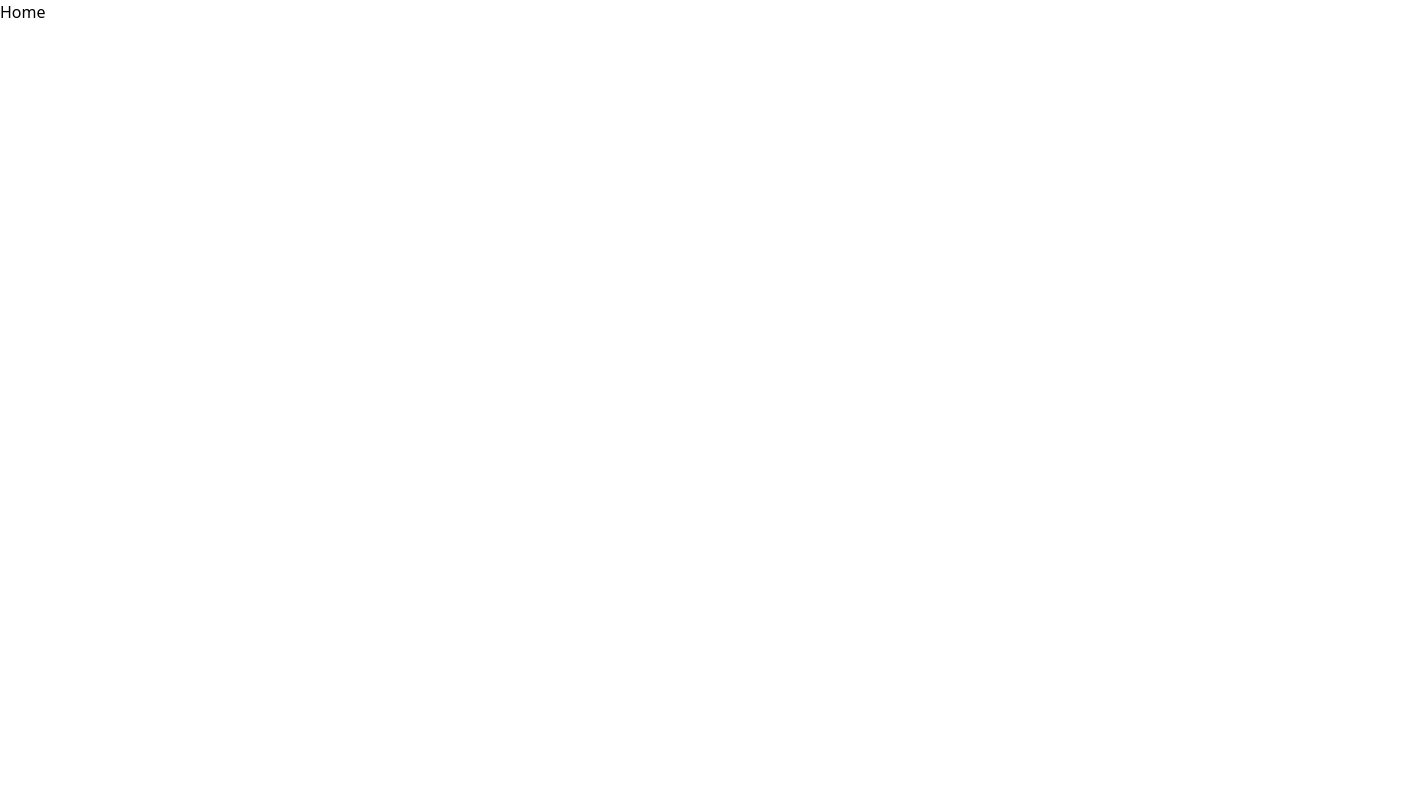
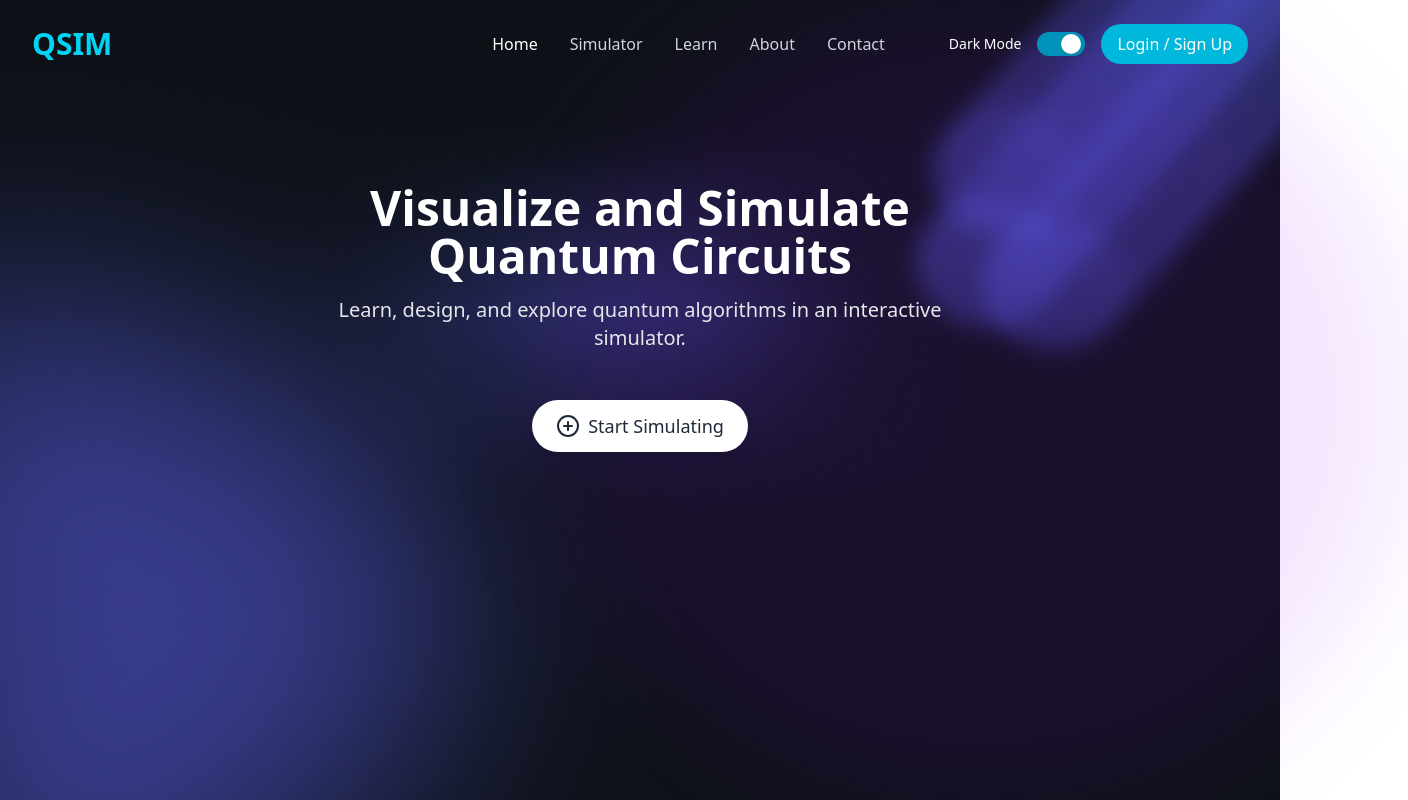
Before and after one commit to glenjaysondmello/quantum-computing-simulator, a React (Vite) app in the folder frontend/: page /home in a window 1280 px wide. Shown: the whole page, 1408 px wide, since content can reach past the window. Built offline with nearby package versions, Linux system fonts and the light colour scheme.

Commit message:
landing page

```diff
--- a/frontend/src/Home.jsx
+++ b/frontend/src/Home.jsx
@@ -1,9 +1,125 @@
-import React from 'react'
+import { useState } from 'react';
+import { Link } from 'react-router';
 
-const Home = () => {
+export default function QSIMHomePage() {
+  const [darkMode, setDarkMode] = useState(true);
+  const [mobileMenuOpen, setMobileMenuOpen] = useState(false);
+
+  const toggleDarkMode = () => {
+    setDarkMode(!darkMode);
+  };
+
+  const toggleMobileMenu = () => {
+    setMobileMenuOpen(!mobileMenuOpen);
+  };
+
   return (
-    <div>Home</div>
-  )
+    <div
+  className={`min-h-screen w-full bg-no-repeat bg-cover bg-center ${
+    darkMode
+      ? 'bg-gradient-to-br from-gray-900 to-blue-900'
+      : 'bg-gradient-to-br from-gray-100 to-blue-100'
+  } bg-[url('/landing.png')]`}
+>
+      {/* Blue/purple overlay effect */}
+      <div className="absolute top-0 right-0 w-2/3 h-screen bg-purple-600 opacity-10 blur-3xl rounded-full -mr-32"></div>
+
+      {/* Navigation */}
+      <nav className="relative z-20 flex items-center justify-between px-4 sm:px-6 lg:px-8 py-4 md:py-6">
+        <div className="text-2xl sm:text-3xl font-bold text-cyan-400">QSIM</div>
+
+        {/* Mobile menu button */}
+        <button
+          className="md:hidden text-white focus:outline-none"
+          onClick={toggleMobileMenu}
+        >
+          <svg xmlns="http://www.w3.org/2000/svg" className="h-6 w-6" fill="none" viewBox="0 0 24 24" stroke="currentColor">
+            <path strokeLinecap="round" strokeLinejoin="round" strokeWidth={2} d={mobileMenuOpen ? "M6 18L18 6M6 6l12 12" : "M4 6h16M4 12h16M4 18h16"} />
+          </svg>
+        </button>
+
+        {/* Desktop Navigation */}
+        <div className="hidden md:flex items-center space-x-4 lg:space-x-8">
+          <NavItem text="Home" active={true} />
+          <NavItem text="Simulator" />
+          <NavItem text="Learn" />
+          <NavItem text="About" />
+          <NavItem text="Contact" />
+
+          <div className="flex items-center ml-4 lg:ml-8 space-x-2 lg:space-x-4">
+            <span className={`text-xs lg:text-sm ${darkMode ? 'text-white' : 'text-gray-800'}`}>Dark Mode</span>
+            <button
+              onClick={toggleDarkMode}
+              className={`relative inline-flex h-5 lg:h-6 w-10 lg:w-12 items-center rounded-full transition-colors duration-200 ease-in-out ${darkMode ? 'bg-cyan-600' : 'bg-gray-300'}`}
+            >
+              <span className={`inline-block h-4 lg:h-5 w-4 lg:w-5 transform rounded-full bg-white shadow-sm ring-0 transition duration-200 ease-in-out ${darkMode ? 'translate-x-5 lg:translate-x-6' : 'translate-x-1'}`} />
+            </button>
+
+            <button className="px-3 lg:px-4 py-1.5 lg:py-2 text-sm lg:text-base text-white bg-cyan-500 rounded-full font-medium hover:bg-cyan-600 transition-colors">
+              Login / Sign Up
+            </button>
+          </div>
+        </div>
+      </nav>
+
+      {/* Mobile menu */}
+      {mobileMenuOpen && (
+        <div className="fixed inset-0 z-10 bg-gray-900 bg-opacity-90 md:hidden">
+          <div className="flex flex-col items-center justify-center h-full space-y-8 text-xl">
+            <NavItem text="Home" active={true} />
+            <NavItem text="Simulator" />
+            <NavItem text="Learn" />
+            <NavItem text="About" />
+            <NavItem text="Contact" />
+
+            <div className="flex items-center space-x-4 pt-6">
+              <span className="text-white">Dark Mode</span>
+              <button
+                onClick={toggleDarkMode}
+                className={`relative inline-flex h-6 w-12 items-center rounded-full transition-colors duration-200 ease-in-out ${darkMode ? 'bg-cyan-600' : 'bg-gray-300'}`}
+              >
+                <span className={`inline-block h-5 w-5 transform rounded-full bg-white shadow-sm ring-0 transition duration-200 ease-in-out ${darkMode ? 'translate-x-6' : 'translate-x-1'}`} />
+              </button>
+            </div>
+
+            <button className="px-6 py-2 text-white bg-cyan-500 rounded-full font-medium hover:bg-cyan-600 transition-colors">
+              Login / Sign Up
+            </button>
+          </div>
+        </div>
+      )}
+
+      {/* Main content */}
+      <main className="relative z-10 flex flex-col items-center justify-center px-4 sm:px-6 lg:px-8 py-12 md:py-16 lg:py-24 text-center">
+        <h1 className={`text-3xl sm:text-4xl md:text-5xl font-bold mb-4 ${darkMode ? 'text-white' : 'text-gray-900'}`}>
+          Visualize and Simulate <br className="hidden sm:block" />
+          Quantum Circuits
+        </h1>
+
+        <p className={`text-base sm:text-lg md:text-xl mb-8 sm:mb-10 md:mb-12 max-w-xs sm:max-w-lg md:max-w-2xl ${darkMode ? 'text-gray-200' : 'text-gray-700'}`}>
+          Learn, design, and explore quantum algorithms in an
+          interactive simulator.
+        </p>
+
+        <button className="flex items-center px-4 sm:px-5 md:px-6 py-2 sm:py-2.5 md:py-3 text-base sm:text-lg font-medium text-gray-800 bg-white rounded-full hover:bg-gray-100 transition-colors shadow-lg">
+          <svg className="w-5 h-5 sm:w-6 sm:h-6 mr-2" viewBox="0 0 24 24" fill="none" xmlns="http://www.w3.org/2000/svg">
+            <circle cx="12" cy="12" r="10" stroke="currentColor" strokeWidth="2" fill="none" />
+            <path d="M12 8v8M8 12h8" stroke="currentColor" strokeWidth="2" strokeLinecap="round" />
+          </svg>
+          Start Simulating
+        </button>
+      </main>
+    </div>
+  );
 }
 
-export default Home
+function NavItem({ text, active = false }) {
+  return (
+    <Link
+      to="/"
+      className={`text-base ${active ? 'text-white font-medium' : 'text-gray-300 hover:text-white'} transition-colors`}
+    >
+      {text}
+    </Link>
+  );
+}
```
Also changed, not shown: frontend/public/landing.png (added).
